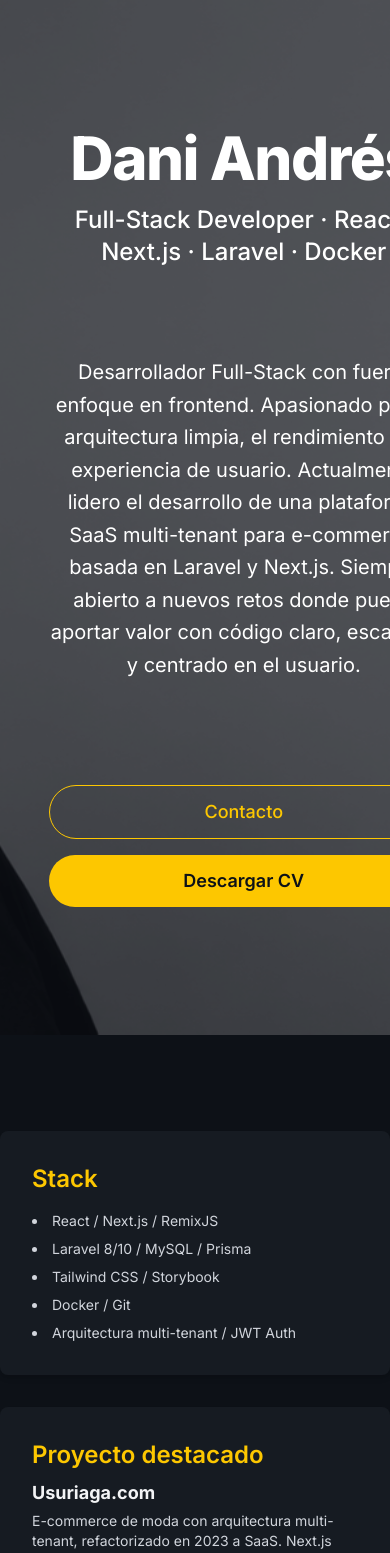
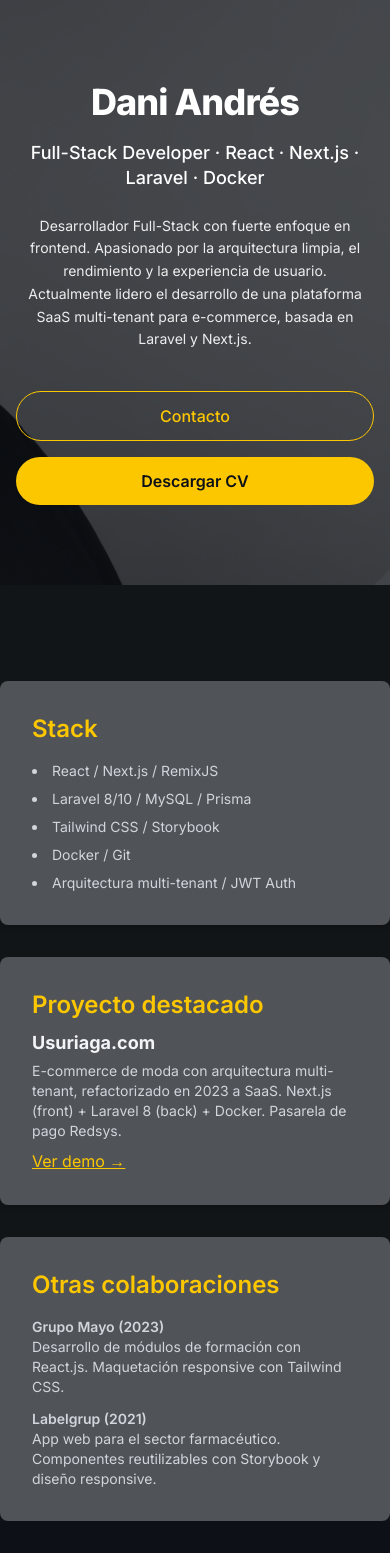
Before and after one commit to maildedani99/danielandresvidal, a Next.js app: page / in a window 390 px wide. Shown: the top 1553 px of the page. Built offline with nearby package versions, Linux system fonts and the light colour scheme.

Commit message:
responsive

```diff
--- a/app/layout.tsx
+++ b/app/layout.tsx
@@ -9,7 +9,7 @@ const inter = Inter({ subsets: ["latin"] });
 export const metadata: Metadata = {
   title: "Dani Andrés – Full-Stack Developer",
   description: "Portfolio de Dani Andrés, desarrollador Full-Stack especializado en frontend con React y Next.js.",
-  authors: [{ name: "Dani Andrés", url: "https://danielandresvidal.com" }],
+  authors: [{ name: "Dani Andrés", url: "https://danielandresvidal.vercel.app/" }],
   keywords: ["Full-Stack", "React", "Next.js", "Laravel", "Frontend", "Developer"],
 };
 
--- a/app/page.tsx
+++ b/app/page.tsx
@@ -2,64 +2,62 @@ import Link from "next/link";
 
 export default function HomePage() {
   return (
-    <main className="bg-[#0d1117] text-gray-100 ">
+    <main className="bg-[#121518] text-gray-100 ">
 
       {/* HEADER SECTION CON BACKGROUND */}
-      <section className="relative flex flex-col items-center justify-center text-center mb-24 overflow-hidden py-32">
+<section className="relative flex flex-col items-center justify-center text-center mb-24 overflow-hidden py-20 md:py-32 px-4">
 
   {/* Background image */}
   <div
-          className="absolute inset-0 bg-cover bg-center opacity-50"
+    className="absolute inset-0 bg-cover bg-center opacity-50 scale-110"
     style={{
       backgroundImage: "url('/header-bg.png')",
     }}
   />
 
   {/* Overlay oscuro */}
-        <div className="absolute inset-0 bg-[#0d1117]/40" />
+  <div className="absolute inset-0 bg-[#0d1117]/50" />
 
   {/* Content */}
-        <div className="relative z-10 inset-1/8">
-          <h1 className="text-6xl font-extrabold tracking-tight mb-4 text-white">
+<div className="relative z-10 w-full max-w-5xl xl:translate-x-36">
+    <h1 className="text-4xl sm:text-5xl md:text-6xl font-extrabold tracking-tight mb-4 text-white leading-tight">
       Dani Andrés
     </h1>
 
-          <p className="text-2xl text-white    mb-8 font-medium">
+    <p className="text-lg sm:text-xl md:text-2xl text-white mb-6 md:mb-8 font-medium leading-snug">
       Full-Stack Developer · React · Next.js · Laravel · Docker
     </p>
 
-          <p className="max-w-3xl text-white text-xl leading-relaxed mb-12 py-14">
-            Desarrollador Full-Stack con fuerte enfoque en frontend. Apasionado
-            por la arquitectura limpia, el rendimiento y la experiencia de
-            usuario. Actualmente lidero el desarrollo de una plataforma SaaS
-            multi-tenant para e-commerce, basada en Laravel y Next.js. Siempre
-            abierto a nuevos retos donde pueda aportar valor con código claro,
-            escalable y centrado en el usuario.
+    <p className="max-w-3xl mx-auto text-sm sm:text-base md:text-xl text-white/90 leading-relaxed mb-10 md:mb-12 px-2 sm:px-4">
+      Desarrollador Full-Stack con fuerte enfoque en frontend. Apasionado por la arquitectura limpia, el rendimiento y la experiencia de usuario. Actualmente lidero el desarrollo de una plataforma SaaS multi-tenant para e-commerce, basada en Laravel y Next.js.
     </p>
 
-          <div className="flex flex-col sm:flex-row gap-4 justify-center">
+    <div className="flex flex-col sm:flex-row gap-4 justify-center w-full">
+
       <Link
         href="/contact"
-              className="border border-yellow-400 text-yellow-400 px-8 py-3 rounded-full text-lg hover:bg-yellow-400 hover:text-[#0d1117] transition font-medium text-center"
+        className="border border-yellow-400 text-yellow-400 px-6 sm:px-8 py-3 rounded-full text-base sm:text-lg hover:bg-yellow-400 hover:text-[#0d1117] transition font-medium text-center w-full sm:w-auto"
       >
         Contacto
       </Link>
 
       <a
-              className="bg-yellow-400 text-[#0d1117] px-8 py-3 rounded-full text-lg font-semibold hover:bg-yellow-300 transition"
+        className="bg-yellow-400 text-[#0d1117] px-6 sm:px-8 py-3 rounded-full text-base sm:text-lg font-semibold hover:bg-yellow-300 transition text-center w-full sm:w-auto"
         href="/CV_Dani_Andres_FullStack_Dev_Visual_v2.pdf"
         download
       >
         Descargar CV
       </a>
+
     </div>
+
   </div>
 </section>
 
       {/* GRID PRINCIPAL */}
       <div className="max-w-6xl mx-auto grid md:grid-cols-3 gap-8">
 
-        <div className="bg-[#161B22] rounded-lg p-8 shadow-md hover:shadow-lg transition">
+        <div className="bg-[#505357] rounded-lg p-8 shadow-md hover:shadow-lg transition ">
           <h2 className="text-2xl font-semibold mb-4 text-yellow-400">Stack</h2>
           <ul className="list-disc list-inside space-y-2 text-sm text-gray-300">
             <li>React / Next.js / RemixJS</li>
@@ -70,7 +68,7 @@ export default function HomePage() {
           </ul>
         </div>
 
-        <div className="bg-[#161B22] rounded-lg p-8 shadow-md hover:shadow-lg transition">
+        <div className="bg-[#505357] rounded-lg p-8 shadow-md hover:shadow-lg transition">
           <h2 className="text-2xl font-semibold mb-2 text-yellow-400">
             Proyecto destacado
           </h2>
@@ -93,7 +91,7 @@ export default function HomePage() {
           </a>
         </div>
 
-        <div className="bg-[#161B22] rounded-lg p-8 shadow-md hover:shadow-lg transition">
+        <div className="bg-[#505357] rounded-lg p-8 shadow-md hover:shadow-lg transition">
           <h2 className="text-2xl font-semibold mb-4 text-yellow-400">
             Otras colaboraciones
           </h2>
```
Also changed, not shown: public/bg.png (added). Lines whose indentation alone changed are shown as unchanged.
